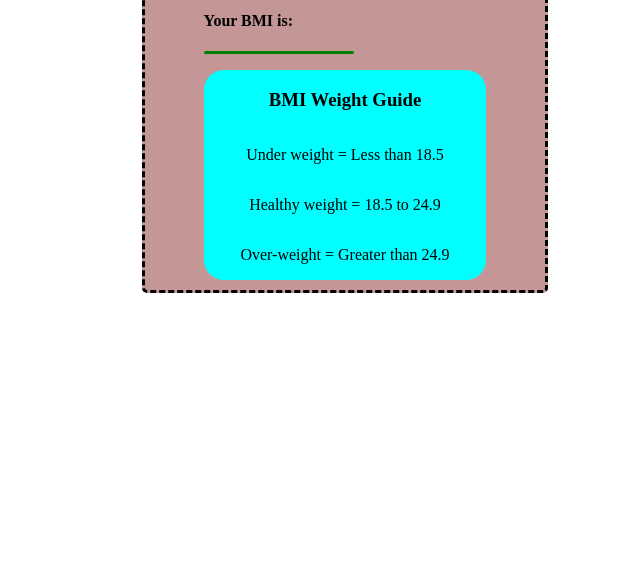
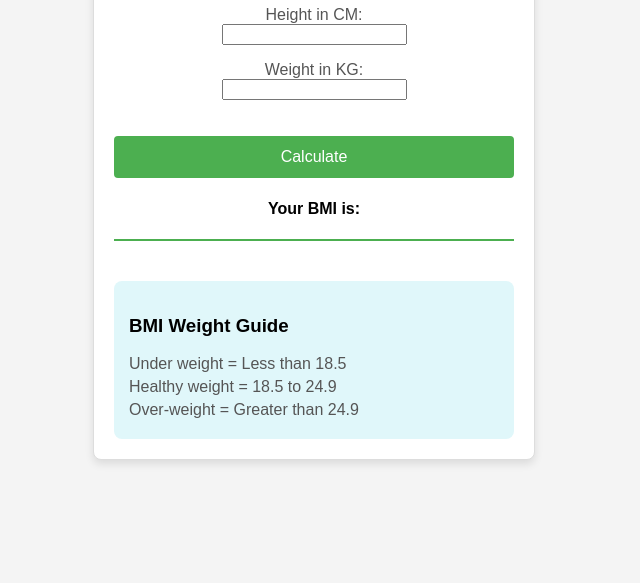
Before and after one commit to Nishant6120/BMI-Calculator, a plain HTML site: page index.html in a window 1280 px wide. Shown: the part 217-800 px from the top of the page, without its empty margins (326-966 px from the left). Drawn offline with Linux system fonts and the light colour scheme.

Commit message:
Add files via upload

```diff
--- a/style.css
+++ b/style.css
@@ -1,46 +1,78 @@
+body {
+    font-family: sans-serif;
+    display: flex;
+    justify-content: center;
+    align-items: center;
+    min-height: 100vh;
+    margin: 0;
+    background-color: #f4f4f4; /* Light background */
+}
+
 .container {
-    margin-left: 460px;
     width: 400px;
-    height: auto;
-    display: flex;
-    flex-direction: column;
-    align-items: center;
-    border-style: dashed;
-    border-radius: 5px;
-    background-color: rgb(197, 150, 150);
+    padding: 20px;
+    border: 1px solid #ddd;
+    border-radius: 8px;
+    background-color: #fff; /* White container */
+    box-shadow: 0 4px 8px rgba(0, 0, 0, 0.1); /* Subtle shadow */
+    text-align: center;
+}
+
+.container h2 {
+    margin-bottom: 20px;
+    color: #333;
+}
+
+.container label {
+    display: block;
+    margin-top: 10px;
+    color: #555;
+}
+
+.container input[type="number"] {
+    width: calc(100% - 22px); /* Adjust for padding */
+    padding: 10px;
+    margin-top: 5px;
+    border: 1px solid #ccc;
+    border-radius: 4px;
+    box-sizing: border-box; /* Include padding in width/height */
 }
 
 .button {
-    margin-left: 100px;
-    padding: auto;
-    margin-top: 2px;
-    padding-top: 4px;
-    padding-bottom: 4px;
-    font-size: 15px;
-    background-color: skyblue;
+    width: 100%;
+    padding: 12px;
+    margin-top: 20px;
+    background-color: #4CAF50; /* Green button */
+    color: white;
     border: none;
     border-radius: 4px;
+    font-size: 16px;
+    cursor: pointer;
+    transition: background-color 0.3s ease;
+}
+
+.button:hover {
+    background-color: #45a049; /* Darker green on hover */
 }
 
 #results {
-    width: 50px;
-    padding-left: 50px;
-    padding-right: 50px;
-    border-radius: 5px;
-    border-bottom: solid;
-    border-color: green;
+    margin-top: 20px;
+    font-size: 18px;
     font-weight: 600;
-    font-size: 20px;
-    color: rgb(37, 22, 2);
-    margin-top: 20px;
+    color: #333;
+    padding: 10px;
+    border-top: 2px solid #4CAF50; /* Green border */
 }
 
 .chart {
-    display: flex;
-    flex-direction: column;
-    align-items: center;
-    border: none;
-    border-radius: 20px;
-    background-color:aqua;
-    margin-bottom: 10px;
+    margin-top: 20px;
+    background-color: #e0f7fa; /* Light blue background */
+    padding: 15px;
+    border-radius: 8px;
+    text-align: left;
 }
+
+.chart p {
+    margin: 5px 0;
+    color: #555;
+}
```
